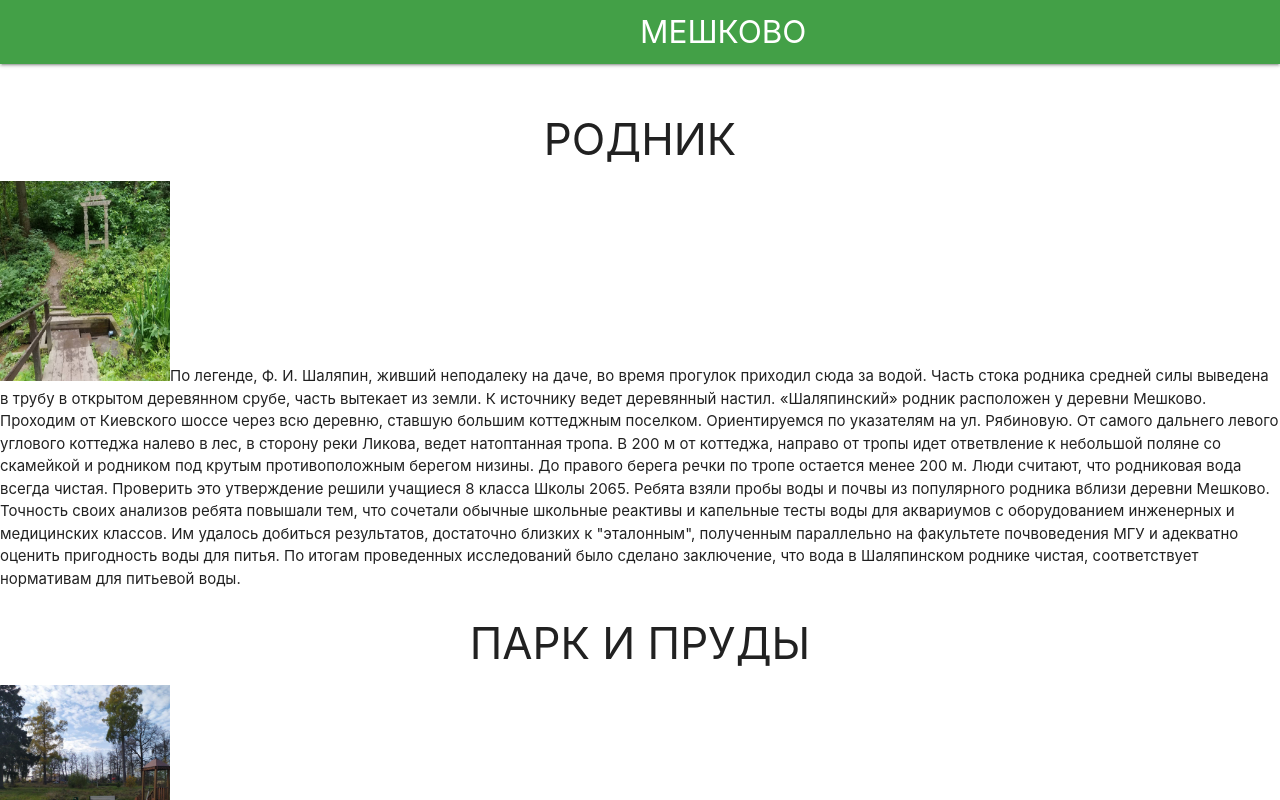
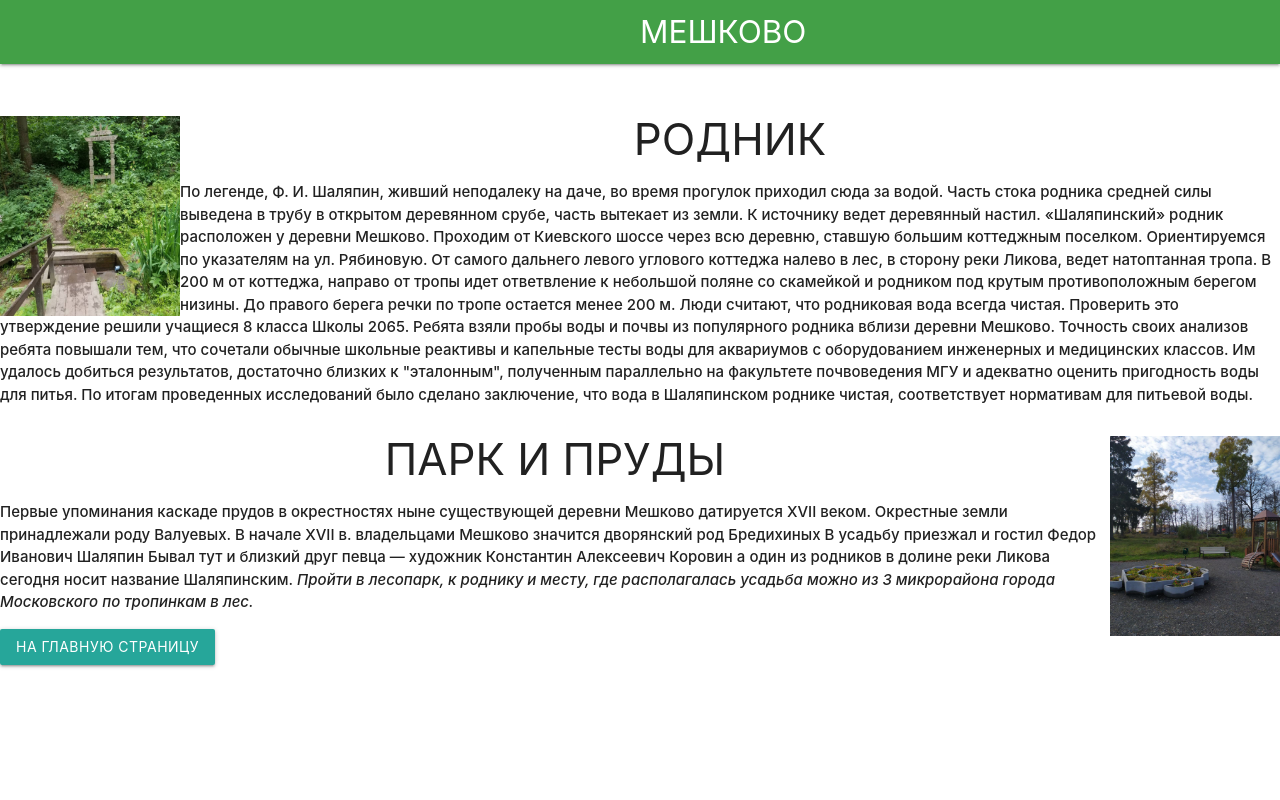
Before and after one commit to PhilMeshkovo/meshkovo-village, a React (Create React App) app: page / in a window 1280 px wide. Both pictures are taken after a click on the button "НАШИ ДОСТОПРИМЕЧАТЕЛЬНОСТИ". Shown: the top 800 px of the page. Built offline with nearby package versions, Linux system fonts and the light colour scheme.

Commit message:
change images and text

```diff
--- a/src/App.js
+++ b/src/App.js
@@ -1,8 +1,6 @@
 import {React} from 'react'
 import {Header} from './layout/Header'
-import {Sights} from './components/Sights'
 import {Main} from './components/Main'
-import {History} from './components/History'
 
 
 function App() {
@@ -11,8 +9,6 @@ function App() {
       <Header />
       <br/>
       <Main />
-        {/* <Sights /> */}
-        {/* <History /> */}
     </div>
   );
 }
--- a/src/components/History.jsx
+++ b/src/components/History.jsx
@@ -11,8 +11,9 @@ function History () {
 
     if(view === 'history') {
     return <div>
-        <h3 align="center">ИСТОРИЯ МЕШКОВО</h3>
-<p id="text"><img src={Image} class="leftimg"/> Деревня Мешково располагается на землях, которыми владел род
+
+        <h3 align="center"><img src={Image} width='100px' align='left' />ИСТОРИЯ МЕШКОВО</h3>
+    <p className="content"><strong>  Деревня Мешково располагается на землях, которыми владел род
     Окатия, одного из сподвижников Ивана Калиты. Своё название деревня получила от одного из потомков Окатия, писца
     Григория Мешка Валуева, который упоминается в документах 1519 году. Деревня упоминается в переписных книгах 1627
     года как «Мешково, Нехольцево тож» (с добавлением фамилии одного из более поздних владельцев). В 1701 году в деревне
@@ -41,7 +42,7 @@ function History () {
     Ленинского укрупнённого сельского района (1963—1965)[12].
 
     С 2012 года — в составе города Москвы.
-    <strong> К слову, название деревни Мешково произошло от Григория Михайловича Валуева по прозвищу Мешок.</strong></p>
+    К слову, название деревни Мешково произошло от Григория Михайловича Валуева по прозвищу Мешок.</strong></p>
 
     <button className="btn waves-effect waves-light" onClick={onMain}>На главную страницу</button>
     </div>
--- a/src/components/Sights.jsx
+++ b/src/components/Sights.jsx
@@ -12,8 +12,8 @@ function Sights () {
 
     if(view === 'sights') {
     return <div id='sight'>
-        <h3 align="center">РОДНИК</h3>
-<p><img src={SpringImage} width="170" height="200" class="leftimg"/>По легенде, Ф. И. Шаляпин, живший
+        <h3 align="center"><img  src={SpringImage} width="180" height="200" align='left'/> РОДНИК</h3>
+<p ><strong>По легенде, Ф. И. Шаляпин, живший
     неподалеку на даче, во время прогулок приходил сюда за водой. Часть стока родника средней силы выведена в трубу в
     открытом деревянном срубе, часть вытекает из земли. К источнику ведет деревянный настил.
 
@@ -31,16 +31,16 @@ function Sights () {
     "эталонным", полученным параллельно на факультете почвоведения МГУ и адекватно оценить пригодность воды для питья.
 
     По итогам проведенных исследований было сделано заключение, что вода в Шаляпинском роднике чистая, соответствует
-    нормативам для питьевой воды.</p>
+    нормативам для питьевой воды.</strong></p>
 
-<h3 align="center">ПАРК И ПРУДЫ</h3>
-<p><img  src={PondImage} width="170" height="200" className="rightimg"/>Первые упоминания каскаде прудов в
+<h3 align="center"><img   src={PondImage} width="170" height="200" align='right'/>ПАРК И ПРУДЫ</h3>
+<p><strong>Первые упоминания каскаде прудов в
     окрестностях ныне существующей деревни Мешково датируется XVII веком. Окрестные земли принадлежали роду Валуевых. В
     начале XVII в. владельцами Мешково значится дворянский род Бредихиных В усадьбу приезжал и гостил Федор Иванович
     Шаляпин Бывал тут и близкий друг певца — художник Константин Алексеевич Коровин а один из родников в долине реки
     Ликова сегодня носит название Шаляпинским.
-    <em>Пройти в лесопарк, к роднику и месту, где располагалась усадьба можно из 3 микрорайона города Московского по
-        тропинкам в лес.</em></p>
+    <em> Пройти в лесопарк, к роднику и месту, где располагалась усадьба можно из 3 микрорайона города Московского по
+        тропинкам в лес.</em></strong></p>
         <button className="btn waves-effect waves-light" onClick={onMain}>На главную страницу</button>
         </div>
     } if(view === 'main') {
--- a/src/index.css
+++ b/src/index.css
@@ -11,3 +11,8 @@ code {
   font-family: source-code-pro, Menlo, Monaco, Consolas, 'Courier New',
     monospace;
 }
+
+.content {
+  min-height: calc(100vh - 70px - 64px);
+  padding: 1.5rem 0;
+}
```
